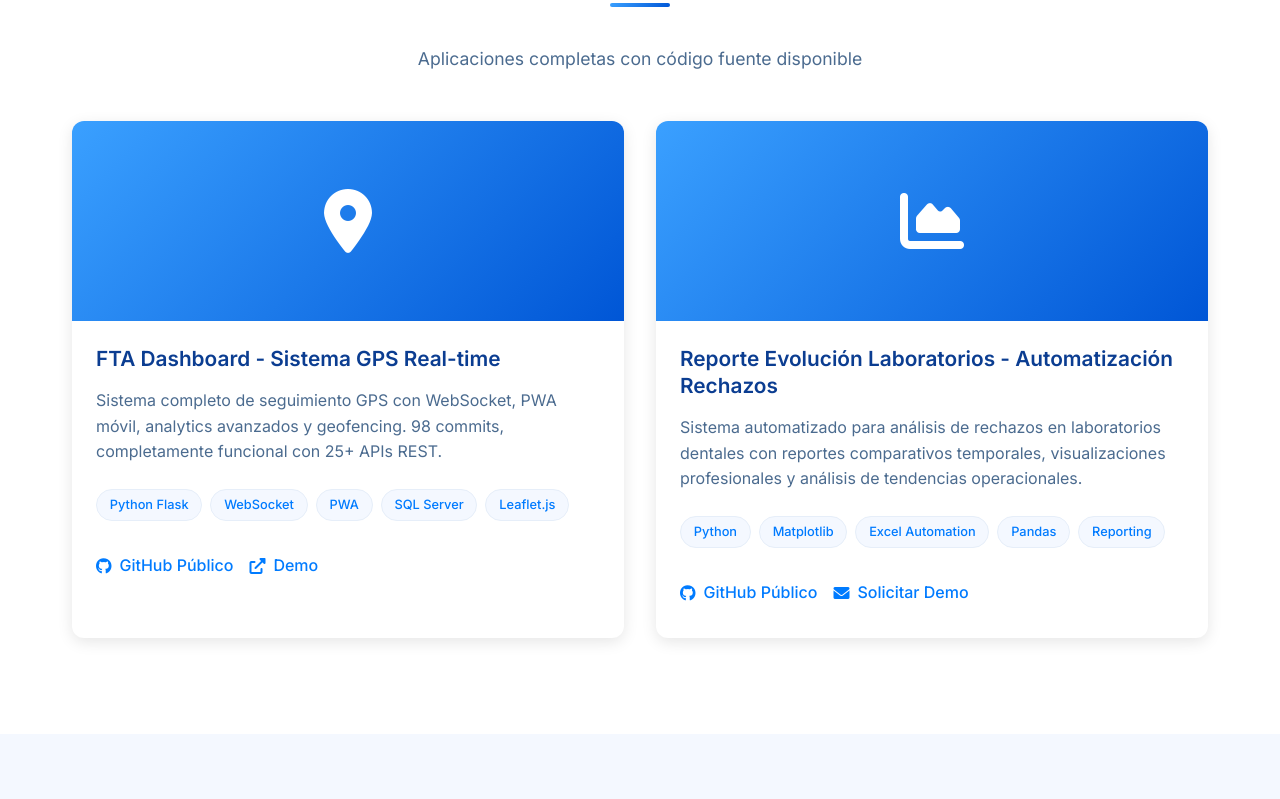
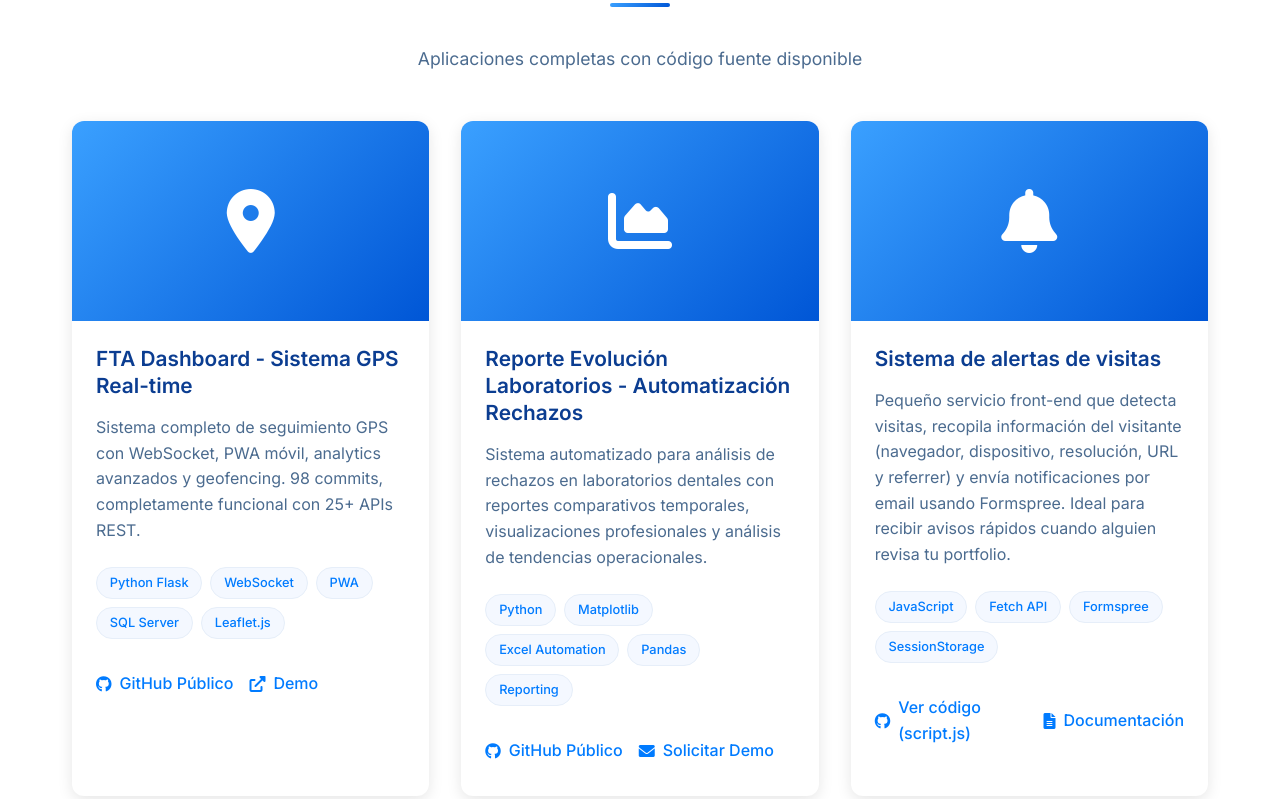
Before and after one commit to kayab23/fernando-olvera-portfolio, a plain HTML site: page website-portfolio/index.html in a window 1280 px wide. Shown: the part 2554-3353 px from the top of the page. Drawn offline with nearby package versions, Linux system fonts and the light colour scheme; a script that the page names is missing.

Commit message:
feat(projects): add 'Sistema de alertas de visitas' project card

```diff
--- a/website-portfolio/index.html
+++ b/website-portfolio/index.html
@@ -247,6 +247,35 @@
                             </a>
                             <a href="mailto:Kayab2309@gmail.com?subject=Demo Reportes Automatizados" class="btn-link">
                                 <i class="fas fa-envelope"></i> Solicitar Demo
+                            </a>
+                        </div>
+                    </div>
+                </div>
+
+                <!-- Visit Alerts - Sistema de alertas de visitas -->
+                <div class="project-card">
+                    <div class="project-image">
+                        <i class="fas fa-bell project-icon"></i>
+                    </div>
+                    <div class="project-content">
+                        <h3 class="project-title">Sistema de alertas de visitas</h3>
+                        <p class="project-description">
+                            Pequeño servicio front-end que detecta visitas, recopila información del visitante
+                            (navegador, dispositivo, resolución, URL y referrer) y envía notificaciones por email
+                            usando Formspree. Ideal para recibir avisos rápidos cuando alguien revisa tu portfolio.
+                        </p>
+                        <div class="project-tech">
+                            <span class="tech-tag">JavaScript</span>
+                            <span class="tech-tag">Fetch API</span>
+                            <span class="tech-tag">Formspree</span>
+                            <span class="tech-tag">SessionStorage</span>
+                        </div>
+                        <div class="project-links">
+                            <a href="script.js" class="btn-link" target="_blank" rel="noopener">
+                                <i class="fab fa-github"></i> Ver código (script.js)
+                            </a>
+                            <a href="README.md" class="btn-link" target="_blank" rel="noopener">
+                                <i class="fas fa-file-alt"></i> Documentación
                             </a>
                         </div>
                     </div>
```
